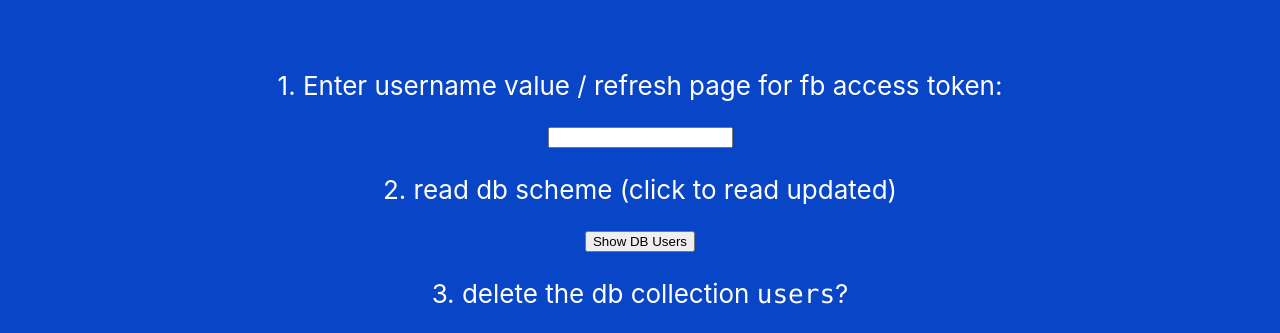
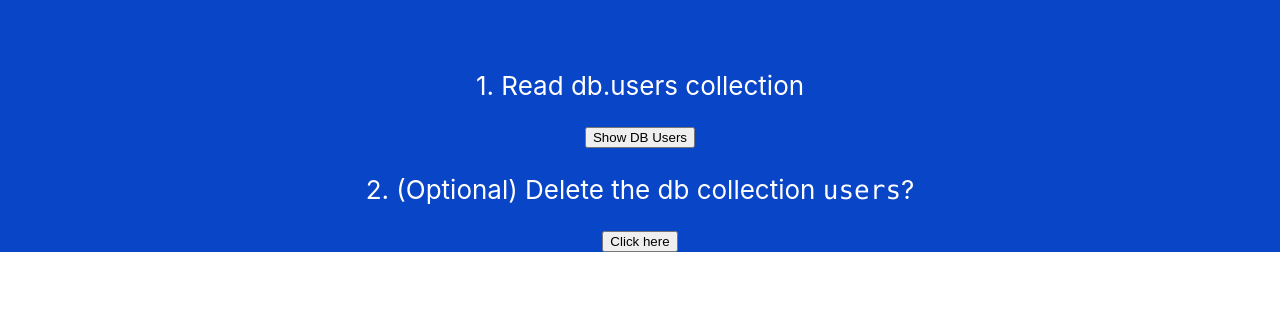
Before and after one commit to atnjqt/react-flask-mongo-app, a React (Create React App) app in the folder flask_react/: page / in a window 1280 px wide. Shown: the part 616-949 px from the top of the page. After the commit the page ends 868 px from the top, so only its background shows below. Built offline with nearby package versions, Linux system fonts and the light colour scheme.

Commit message:
trying for two calls, photo ids then urls into db

```diff
--- a/flask_react/src/App.js
+++ b/flask_react/src/App.js
@@ -6,6 +6,7 @@ import './App.css';
 import FacebookPicture from './Components/FacebookPicture'
 //import FacebookFriendsPicture from './Components/FacebookFriendsPicture'
 import FacebookGetPhotos from './Components/FacebookGetPhotos'
+import FacebookPhotos from './Components/FacebookPhotos'
 
 
 function App() {
@@ -202,7 +203,10 @@ function App() {
       }
     }
 
-  function displayFacebookMePhotos() {
+  const [photosData, setPhotosData] = useState([]);
+
+  function getFacebookMePhotos() {
+    // get the image ids
     axios({
       method: "GET",
       url:"/user_photos"
@@ -210,7 +214,8 @@ function App() {
       .then((response) => {
         const res = response
         console.log(res.data)
-        //setDatabaseValues(res)
+        // should return an array of image ids
+        setPhotosData(res.data)
       })
       .catch((error) => {
       if (error.response) {
@@ -220,6 +225,26 @@ function App() {
           }
       })
     }
+
+  const [photosDataURLs, setPhotosDataURLs] = useState();
+
+  function getFacebookMePhotoURLs(photo_id) {
+    console.log(photo_id)
+    // pass image ids to get img url for display
+    try{
+      axios
+          .get(`https://graph.facebook.com/${photo_id}/?access_token=${accessToken}&fields=webp_images`)
+          .then((resp) => {
+              console.log('TESTING FOR PHOTOS DISPLAY')
+              console.log(resp.data)
+              // take only first of the various different image sizes turned
+              setPhotosDataURLs(resp.data.webp_images[0])
+          })
+    } catch (err) {
+        console.log('error', err)
+    }
+  }
+
 
   return (
     <div className="App">
@@ -244,7 +269,7 @@ function App() {
 
           {login &&
             <div>
-              <h3 class="welcome"> <strong><em>1. May you be well... </em> 😌</strong> </h3>
+              <h3 class="welcome"> <strong><em>May you be well...</em> 😌</strong> </h3>
               <p> Okay! logged in as <i>Meta Developer Test User</i>: {data.name}</p>
               <div>
                 <FacebookPicture user_id={'me'} width={'320'} height={'320'} token={accessToken}/>
@@ -255,10 +280,10 @@ function App() {
 
          {/* new line start */}
 
-        <p>1. Enter username value / refresh page for fb access token:</p>
+        {/*<p>1. Enter username value / refresh page for fb access token:</p>
         <input type='text' name="fn" onChange={e => setFirstName(e.target.value)} />
         {firstName && <div><button onClick={() => postUsername( {firstName})}>Enter</button></div>}
-        {/*{firstName && <div>
+        {firstName && <div>
           <button onClick={() => getUsername({firstName})}>Enter</button>
           {usernameData && <div>
             username is: <code>{usernameData.un}</code>
@@ -268,7 +293,7 @@ function App() {
          {/* end of new line */}
 
          {/* new line start */}
-          <p>2. read db scheme (click to read updated)</p>
+          <p>1. Read db.users collection</p>
 
           <button onClick={() => listDatabaseUsers()}>Show DB Users</button>
           {databaseValues &&
@@ -284,14 +309,14 @@ function App() {
           end of new line */}
 
          {/* new line start */}
-          <p> 3. delete the db collection <code>users</code>? </p>
+          <p> 2. (Optional) Delete the db collection <code>users</code>? </p>
           <button onClick={() => deleteDatabase()}>Click here</button>
          {/* end of new line */}
 
         {login &&
         <div>
           {/* new line start */}
-          <p> 4. insert facebook photos to db collection </p>
+          <p> 3. insert facebook photo ids to db collection</p>
           <button onClick={() => responseFacebookMePhotos()}>Click here</button>
          {/* end of new line */}
         </div>
@@ -300,15 +325,19 @@ function App() {
 
         {login && photosSaved &&
         <div>
-          <p class="welcome"> 5. read facebook photos from db collection</p>
+          <p> 4. read facebook photos from db collection</p>
           {/*  Click <a href={"https://graph.facebook.com/me/photos?type=uploaded&access_token=" + accessToken} target="_blank">here</a>*/}
-            <div>
             {/*  <FacebookGetPhotos token={accessToken}/> */}
-            <button onClick={() => displayFacebookMePhotos()}>Click here</button>
+          <button onClick={() => getFacebookMePhotos()}>Click here</button>
+          <hr></hr>
+        </div>
+        }
 
-            </div>
-            <hr></hr>
+      {login && photosSaved && photosData &&
+        <div class="container">
+          <FacebookGetPhotos token={accessToken} />
         </div>
+
         }
 
       </header>
```
